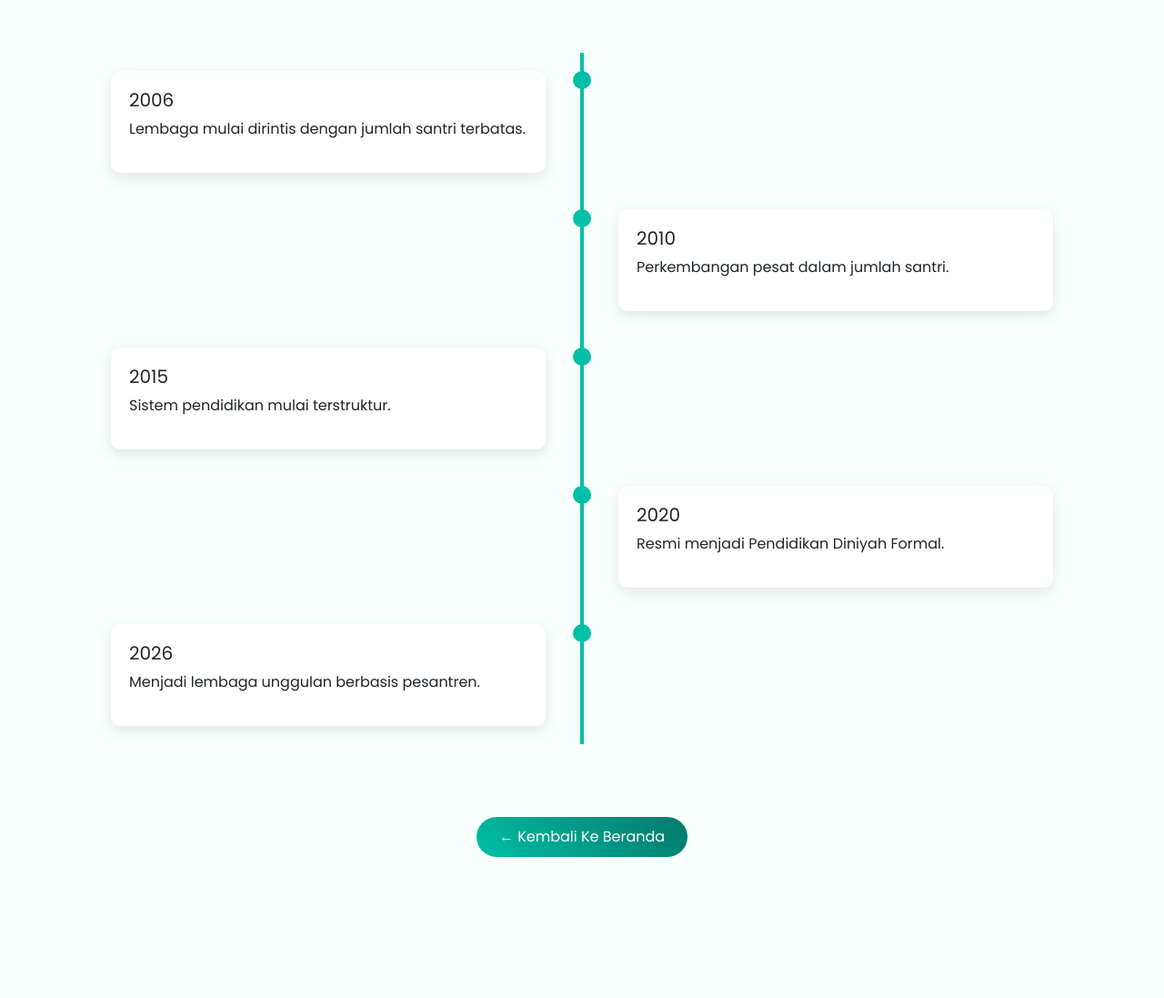
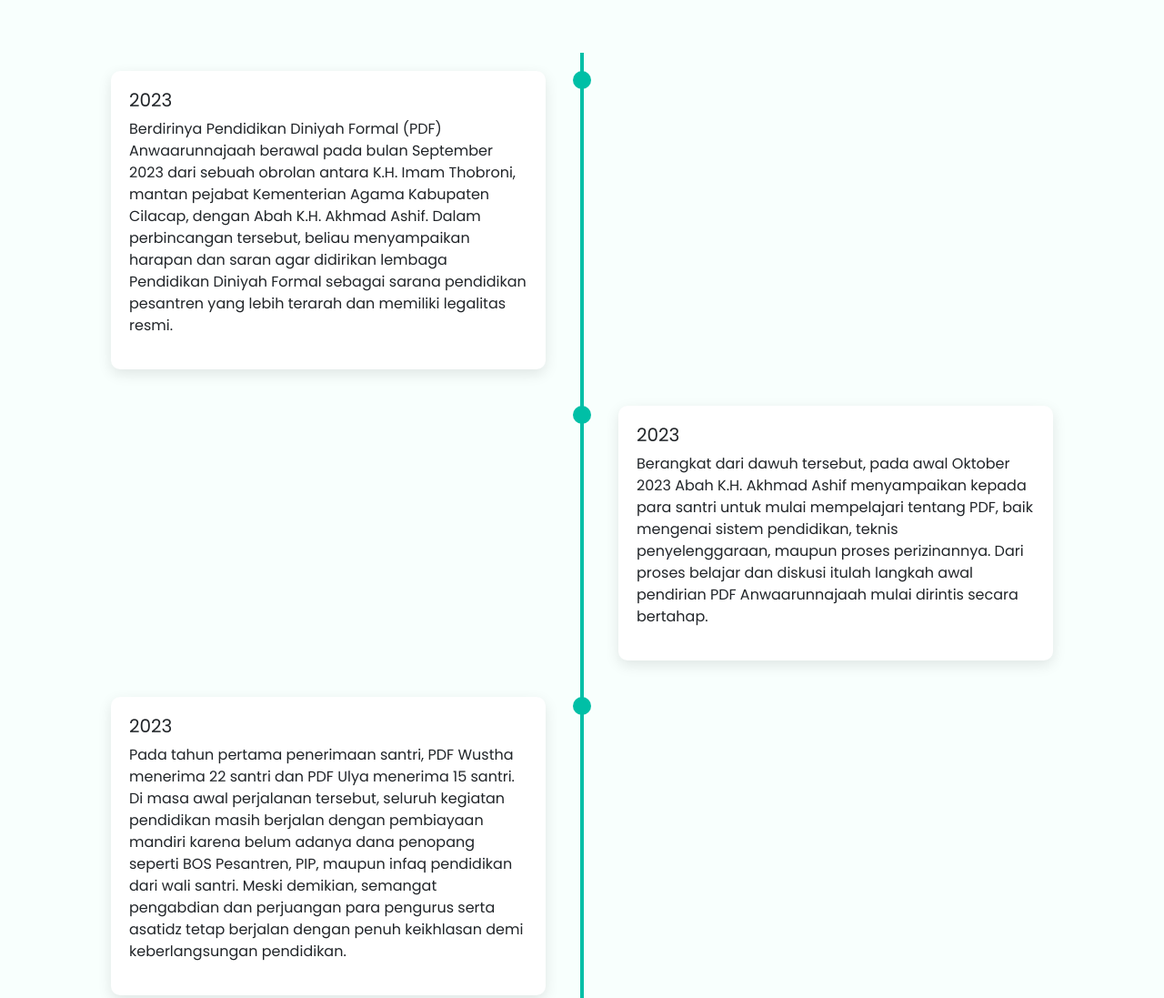
Before and after one commit to pdfanwaarunnajaah/web-pdf-anwaarunnajaah, a plain HTML site: page sejarah.html in a window 1280 px wide. Shown: the part 620-1717 px from the top of the page at 91% size. Before the commit the page ends 1610 px from the top, so only its background shows below. Drawn offline with nearby package versions, Linux system fonts and the light colour scheme.

Commit message:
Add files via upload

```diff
--- a/sejarah.html
+++ b/sejarah.html
@@ -1,18 +1,24 @@
-<!DOCTYPE html>
+<!doctype html>
 
 <html lang="id">
   <head>
-<meta charset="UTF-8">
-<meta name="viewport" content="width=device-width, initial-scale=1.0">
+    <meta charset="UTF-8" />
+    <meta name="viewport" content="width=device-width, initial-scale=1.0" />
 
     <title>Sejarah - PDF Anwaarunnajaah</title>
 
-<link href="https://cdn.jsdelivr.net/npm/bootstrap@5.3.0/dist/css/bootstrap.min.css" rel="stylesheet">
-<link href="https://fonts.googleapis.com/css2?family=Poppins:wght@300;400;600&display=swap" rel="stylesheet">
+    <link
+      href="https://cdn.jsdelivr.net/npm/bootstrap@5.3.0/dist/css/bootstrap.min.css"
+      rel="stylesheet"
+    />
+    <link
+      href="https://fonts.googleapis.com/css2?family=Poppins:wght@300;400;600&display=swap"
+      rel="stylesheet"
+    />
 
     <style>
       body {
-  font-family: 'Poppins', sans-serif;
+        font-family: "Poppins", sans-serif;
         background: #f8fffd;
         overflow-x: hidden;
       }
@@ -20,7 +26,7 @@ body {
       /* HERO */
       .hero {
         height: 60vh;
-  background: url('assets/img/bg-sejarah.jpeg') center/cover no-repeat;
+        background: url("assets/img/bg-sejarah.jpeg") center/cover no-repeat;
         display: flex;
         align-items: center;
         justify-content: center;
@@ -54,7 +60,7 @@ body {
       }
 
       .timeline::after {
-  content: '';
+        content: "";
         position: absolute;
         width: 4px;
         background: #00bfa6;
@@ -78,8 +84,12 @@ body {
         transform: translateY(0);
       }
 
-.timeline-item.left { left: 0; }
-.timeline-item.right { left: 50%; }
+      .timeline-item.left {
+        left: 0;
+      }
+      .timeline-item.right {
+        left: 50%;
+      }
 
       .timeline-item::before {
         content: "";
@@ -100,7 +110,7 @@ body {
         background: white;
         padding: 20px;
         border-radius: 10px;
-  box-shadow: 0 5px 15px rgba(0,0,0,0.1);
+        box-shadow: 0 5px 15px rgba(0, 0, 0, 0.1);
         transition: 0.3s;
       }
 
@@ -109,14 +119,20 @@ body {
       }
 
       /* RESPONSIVE */
-@media(max-width:768px){
-  .timeline::after { left: 10px; }
+      @media (max-width: 768px) {
+        .timeline::after {
+          left: 10px;
+        }
         .timeline-item {
           width: 100%;
           padding-left: 40px;
         }
-  .timeline-item.right { left: 0; }
-  .timeline-item::before { left: 0; }
+        .timeline-item.right {
+          left: 0;
+        }
+        .timeline-item::before {
+          left: 0;
+        }
       }
 
       .btn-kembali {
@@ -133,11 +149,9 @@ body {
         color: white;
       }
     </style>
-
   </head>
 
   <body>
-
     <!-- HERO -->
 
     <div class="hero">
@@ -148,70 +162,118 @@ body {
     </div>
 
     <div class="container">
-
       <div class="text-center mt-5">
         <h2>Perjalanan Lembaga</h2>
         <p>Perjalanan panjang dalam membentuk generasi Qurani</p>
       </div>
 
       <div class="timeline">
-
         <div class="timeline-item left">
           <div class="timeline-content">
-      <h5>2006</h5>
-      <p>Lembaga mulai dirintis dengan jumlah santri terbatas.</p>
+            <h5>2023</h5>
+            <p>
+              Berdirinya Pendidikan Diniyah Formal (PDF) Anwaarunnajaah berawal
+              pada bulan September 2023 dari sebuah obrolan antara K.H. Imam
+              Thobroni, mantan pejabat Kementerian Agama Kabupaten Cilacap,
+              dengan Abah K.H. Akhmad Ashif. Dalam perbincangan tersebut, beliau
+              menyampaikan harapan dan saran agar didirikan lembaga Pendidikan
+              Diniyah Formal sebagai sarana pendidikan pesantren yang lebih
+              terarah dan memiliki legalitas resmi.
+            </p>
           </div>
         </div>
 
         <div class="timeline-item right">
           <div class="timeline-content">
-      <h5>2010</h5>
-      <p>Perkembangan pesat dalam jumlah santri.</p>
+            <h5>2023</h5>
+            <p>
+              Berangkat dari dawuh tersebut, pada awal Oktober 2023 Abah K.H.
+              Akhmad Ashif menyampaikan kepada para santri untuk mulai
+              mempelajari tentang PDF, baik mengenai sistem pendidikan, teknis
+              penyelenggaraan, maupun proses perizinannya. Dari proses belajar
+              dan diskusi itulah langkah awal pendirian PDF Anwaarunnajaah mulai
+              dirintis secara bertahap.
+            </p>
           </div>
         </div>
 
         <div class="timeline-item left">
           <div class="timeline-content">
-      <h5>2015</h5>
-      <p>Sistem pendidikan mulai terstruktur.</p>
+            <h5>2023</h5>
+            <p>
+              Pada tahun pertama penerimaan santri, PDF Wustha menerima 22
+              santri dan PDF Ulya menerima 15 santri. Di masa awal perjalanan
+              tersebut, seluruh kegiatan pendidikan masih berjalan dengan
+              pembiayaan mandiri karena belum adanya dana penopang seperti BOS
+              Pesantren, PIP, maupun infaq pendidikan dari wali santri. Meski
+              demikian, semangat pengabdian dan perjuangan para pengurus serta
+              asatidz tetap berjalan dengan penuh keikhlasan demi
+              keberlangsungan pendidikan.
+            </p>
           </div>
         </div>
 
         <div class="timeline-item right">
           <div class="timeline-content">
-      <h5>2020</h5>
-      <p>Resmi menjadi Pendidikan Diniyah Formal.</p>
+            <h5>2023</h5>
+            <p>
+              Seiring berjalannya waktu, PDF Anwaarunnajaah terus melakukan
+              pembenahan dan pengembangan sistem pendidikan. Berbagai kegiatan
+              sosialisasi, penguatan manajemen, serta studi banding ke beberapa
+              PDF lain terus dilakukan sebagai upaya memperbaiki kualitas
+              lembaga dari tahun ke tahun.
+            </p>
           </div>
         </div>
 
         <div class="timeline-item left">
           <div class="timeline-content">
             <h5>2026</h5>
-      <p>Menjadi lembaga unggulan berbasis pesantren.</p>
+            <p>
+              Dalam kegiatan pembelajaran sehari-hari, PDF Anwaarunnajaah
+              menitikberatkan pada kajian kitab kuning sebagai dasar utama
+              pendidikan pesantren, dengan perpaduan mata pelajaran umum.
+              Komposisi pembelajaran disusun sekitar 80% pelajaran diniyah dan
+              20% pelajaran umum. Selain itu, dilaksanakan pula evaluasi rutin
+              berupa ulangan bulanan dan evaluasi guru, ujian semester atau
+              Nisfusanah, ujian akhir sanah, hingga Imtihan Wathani bagi santri
+              kelas akhir sebagai bentuk penguatan kualitas pendidikan dan
+              kemampuan akademik santri.
+            </p>
           </div>
         </div>
 
+        <div class="timeline-item left">
+          <div class="timeline-content">
+            <h5>2026</h5>
+            <p>
+              Dengan semangat istiqamah dan terus belajar, PDF Anwaarunnajaah
+              berkomitmen menjadi lembaga pendidikan pesantren yang menjaga
+              tradisi keilmuan salaf sekaligus mampu mengikuti perkembangan
+              zaman, demi mencetak generasi yang berilmu, berakhlak, dan
+              bermanfaat bagi agama, masyarakat, dan bangsa.
+            </p>
+          </div>
+        </div>
       </div>
 
       <div class="text-center mb-5">
         <a href="index.html" class="btn btn-kembali">← Kembali Ke Beranda</a>
       </div>
-
     </div>
 
     <script>
       // ANIMASI SCROLL
-const items = document.querySelectorAll('.timeline-item');
+      const items = document.querySelectorAll(".timeline-item");
 
-window.addEventListener('scroll', () => {
-  items.forEach(item => {
+      window.addEventListener("scroll", () => {
+        items.forEach((item) => {
           const top = item.getBoundingClientRect().top;
-    if(top < window.innerHeight - 100){
-      item.classList.add('show');
+          if (top < window.innerHeight - 100) {
+            item.classList.add("show");
           }
         });
       });
     </script>
-
   </body>
 </html>
```
Lines whose indentation alone changed are shown as unchanged.
